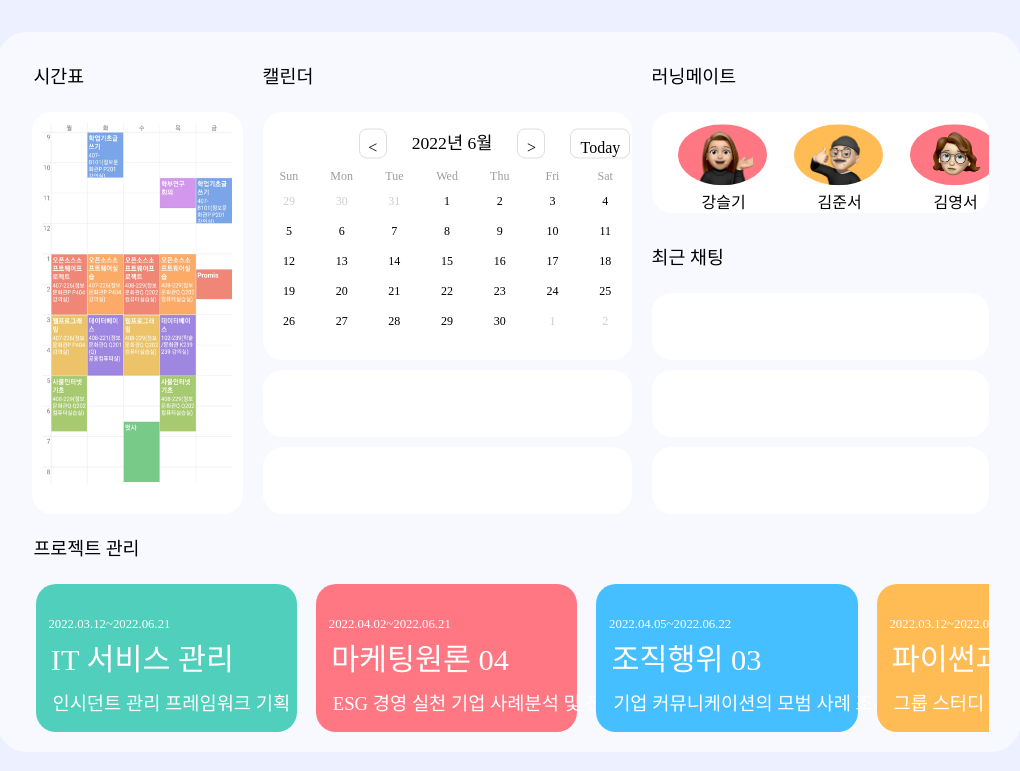
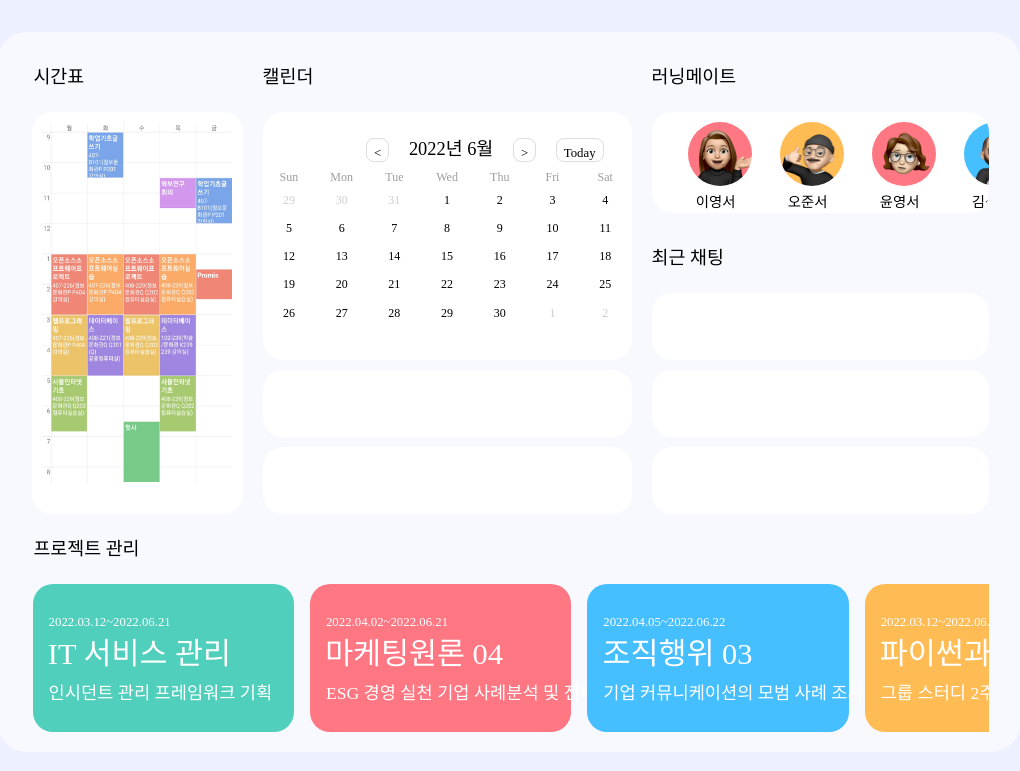
Before and after one commit to LikeLion-at-DGU/Runningmate, a Django app: page / in a window 1280 px wide. Shown: the top 771 px of the page, without its empty margins (221-1241 px from the left). Run offline with Django 4.2, Linux system fonts and the light colour scheme; some web fonts are replaced.

Commit message:
0626 러닝메이트 수정

```diff
--- a/runningmate/mateapp/templates/mateapp/mainpage.html
+++ b/runningmate/mateapp/templates/mateapp/mainpage.html
@@ -47,12 +47,12 @@
 
         <div class = "item" id = "runningmate_text">러닝메이트</div>
         <div class = "item" id = "runningmate">
-            <div id = "f1" style="margin-left: 1em;"><div class = "friend" id = "friend1"></div><h4>강슬기</h4></div>
-            <div id = "f1"><div class = "friend" id = "friend2"></div><h4>김준서</h4></div>
-            <div id = "f1"><div class = "friend" id = "friend3"></div><h4>김영서</h4></div>
-            <div id = "f1"><div class = "friend" id = "friend4"></div><h4>김예준</h4></div>
-            <div id = "f1"><div class = "friend" id = "friend5"></div><h4>김준성</h4></div>
-            <div id = "f1"><div class = "friend" id = "friend6"></div><h4>이예나</h4></div>
+            <div id = "f1" style="margin-left: 3vmin;"><div class = "friend" id = "friend1"></div><h4>이영서</h4></div>
+            <div id = "f2"><div class = "friend" id = "friend2"></div><h4>오준서</h4></div>
+            <div id = "f3"><div class = "friend" id = "friend3"></div><h4>윤영서</h4></div>
+            <div id = "f4"><div class = "friend" id = "friend4"></div><h4>김성준</h4></div>
+            <div id = "f5"><div class = "friend" id = "friend5"></div><h4>류슬기</h4></div>
+            <div id = "f6"><div class = "friend" id = "friend6"></div><h4>이예나</h4></div>
         </div>
 
 
--- a/runningmate/runningmate/static/css/style.css
+++ b/runningmate/runningmate/static/css/style.css
@@ -295,9 +295,8 @@ span{
     width:27%;
     height:100%;
     border-radius: 20px;
-    margin-left:15px;
+    margin-left:1.5vmin;
 }
-
 
 
 #subject1{
@@ -328,10 +327,10 @@ span{
 
 .scroll--element>h6{
     color: white;
-    margin-left: 1em;
+    margin-left: 2vmin;
     font-family: AppleSDGothicNeoL;
     font-weight: 100;
-    line-height: 20.42px;
+    line-height: 2.042vmin;
     margin-bottom: 0;
     font-size: 1.6vmin;
 }
@@ -342,20 +341,21 @@ span{
     font-family: AppleSDGothicNeoB;
     font-style: normal;
     font-weight: 400;
-    line-height: 57px;
+    line-height: 5.7vmin;
     font-weight: 100;
-    line-height: 20.42px;
-    margin-top: 0.5em;
+    line-height: 2.2vmin;
+    margin-top: 2vmin;
     font-size: 3.8vmin;
 }
 
 .scroll--element>h3{
     color: white;
-    margin-left: 0.5em;
+    margin-left: 1vmin;
     font-family:AppleSDGothicNeoM;
     font-weight: 400;
-    line-height: 29px;
-    margin-left: 0.9em;
+    line-height: 3vmin;
+    margin-left: 2vmin;
+    font-size: 2.2vmin;
 }
 
 
@@ -368,20 +368,22 @@ span{
     border-radius: 50%;
     width: 80%;
     height: 80%;
-    margin :10px;
+    margin :1.5vmin;
     margin-top: 0;
     margin-bottom: 0;
-
 }
 
-#f1{
+#f1, #f2, #f3, #f4, #f5, #f6{
     display: inline-block;
-    width: 7em;
-    height: 75%;
+    width: 10vmin;
+    height: 10vmin;
     position: relative;
     top: 50%;
     transform: translateY(-50%);
     vertical-align: middle;
+    margin-left: 1vmin;
+
+
 }
 #friend1{
     background-color: #FE7782;
@@ -416,7 +418,7 @@ span{
 
 #friend5{
     background-color: #50CFBC;
-    background-image: url(../images/memoji5.png);
+    background-image: url(../images/memoji.png);
     background-size: contain;
     background-repeat: no-repeat;
     background-position: center;
@@ -424,18 +426,19 @@ span{
 
 #friend6{
     background-color: #FFBC54;
-    background-image: url(../images/memoji.png);
+    background-image: url(../images/memoji3.png);
     background-size: contain;
     background-repeat: no-repeat;
     background-position: center;
 }
 
 
-#f1>h4{
+#runningmate h4{
     text-align:center;
     margin: 0;
     font-family: AppleSDGothicNeoM;
     font-weight: 500;
+    font-size: 1.8vmin;
 
 }
 
@@ -473,46 +476,41 @@ span{
     display: flex;
     flex-direction: row;
     align-items: center;
-    font-family: "AppleSDGothicNeoB" ;
-    font-size: 2vmin;
-    line-height: 29px;
+    font-family: "AppleSDGothicNeoEB" ;
+    font-size: 2.3vmin;
+    line-height: 2.9vmin;
     justify-content: center;
-    margin-left: 70px;
+    margin-left: 7vmin;
 }
 
 .cal_header2 {
     display: flex;
     flex-direction: row;
     align-items: center;
-    font-family: "AppleSDGothicNeoB" ;
+    font-family: "AppleSDGothicNeoEB" ;
     font-size: 2vmin;
-    line-height: 29px;
+    line-height: 2.9vmin;
     justify-content: center;
     margin-left: 15%;
 }
 
-.year-month {
-    font-size: 1.1em;
-    font-family:AppleSDGothicNeoEB;
-}
-
 .nav-btn {
-    width: 28px;
-    height: 30px;
+    width: 2.8vmin;
+    height: 3vmin;
     border: 1px solid #DDDDDD;
-    font-size: 16px;
-    line-height: 34px;
+    font-size: 1.6vmin;
+    line-height: 3.4vmin;
     background-color: transparent;
     cursor: pointer;
     font-family: "AppleSDGothicNeoB" ;
     border-radius: 8px;
-    margin-left: 25px;
-    margin-right: 25px;
+    margin-left: 2.5vmin;
+    margin-right: 2.5vmin;
 }
 
 
 .go-today {
-    width: 60px;
+    width: 6vmin;
     border: 1px solid #DDDDDD;
     background-color: white;
     cursor: pointer;
@@ -522,7 +520,7 @@ span{
 
 .days {
     display: flex;
-    margin: 10px 0 10px;
+    margin: 1vmin 0 1vmin;
     color: #9C9D9F;
 }
 
@@ -541,7 +539,7 @@ span{
 
 .date {
     width: calc(100% / 7);
-    padding-bottom : 15px;
+    padding-bottom : 1.65vmin;
     text-align: center;
 }
 
```
